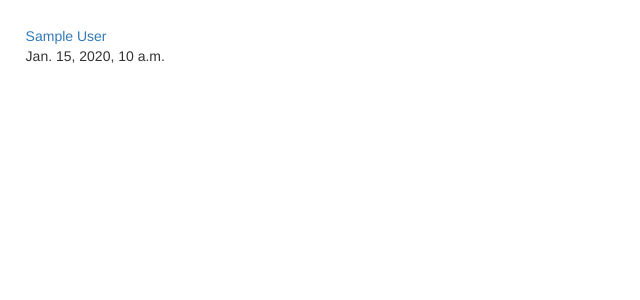
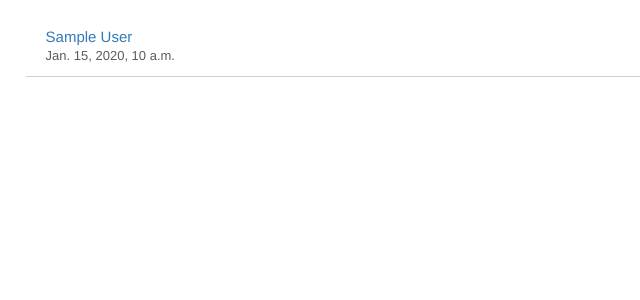
Before and after one commit to megducharme/HubSpot_Form_Translator, a Django app: template applications/templates/applications/show_applications.html in a window 1280 px wide. Shown: the top 300 px of the page, without its empty margins (0-640 px from the left). Run offline with Django 3.2, Linux system fonts and the light colour scheme; the template is opened without the code that fills it: most values are stand-ins (such as "Sample title", 1, 10 or a date in 2020); some libraries are stand-ins or nearby versions.

Commit message:
Kyle added some styling

```diff
--- a/applications/static/applications/styles.css
+++ b/applications/static/applications/styles.css
@@ -32,15 +32,14 @@ form h1{
 
 /* css grid attempt */
 .grid-applicant {
-    grid-area: applicant;
     margin:2%;
+    padding-left: 20px;
+    border-bottom: 1px solid #cecece;
+    height: 100%;
 }
 
 .grid-container {
-    grid-template-columns: 24% 24% 24% 24%;
-    grid-template-rows: auto auto auto auto;
-    grid-template-areas:
-        "applicant applicant applicant applicant";
+
 }
 
 select {
@@ -51,6 +50,21 @@ select {
     border: none;
     background-color: white;
     margin-right: 30px;
+    cursor: pointer;
+}
+
+select:hover {
+    opacity: .5;
+}
+
+.name {
+    font-size: 15px;
+    font-weight: 500;
+}
+
+.date {
+    font-size: 13px;
+    opacity: .8;
 }
 
 .app-top {
--- a/applications/templates/applications/index.html
+++ b/applications/templates/applications/index.html
@@ -9,6 +9,7 @@
   <title>Hi Jeremiah!</title>
   <link rel="stylesheet" type="text/css" href="{% static 'applications/styles.css' %}" />
   <link rel="stylesheet" href="https://maxcdn.bootstrapcdn.com/bootstrap/3.3.7/css/bootstrap.min.css"/>
+  <link href="https://fonts.googleapis.com/icon?family=Material+Icons" rel="stylesheet">
 </head>
 <body>
 
--- a/applications/templates/applications/show_applications.html
+++ b/applications/templates/applications/show_applications.html
@@ -5,9 +5,8 @@
 <div class="grid-container">
 {% for applicant in applicant_names %}
     <div class="grid-applicant">
-        <a href="{% url 'applications:show_single_application' applicant.email %}">{{applicant.first_name}} {{applicant.last_name}}</a>
-        <p>{{applicant.date}}</p>
-        <br>
+        <span class="name"><a href="{% url 'applications:show_single_application' applicant.email %}">{{applicant.first_name}} {{applicant.last_name}}</a></span>
+        <p class="date">{{applicant.date}}</p>
     </div>
 {% endfor %}
 </div>
```
